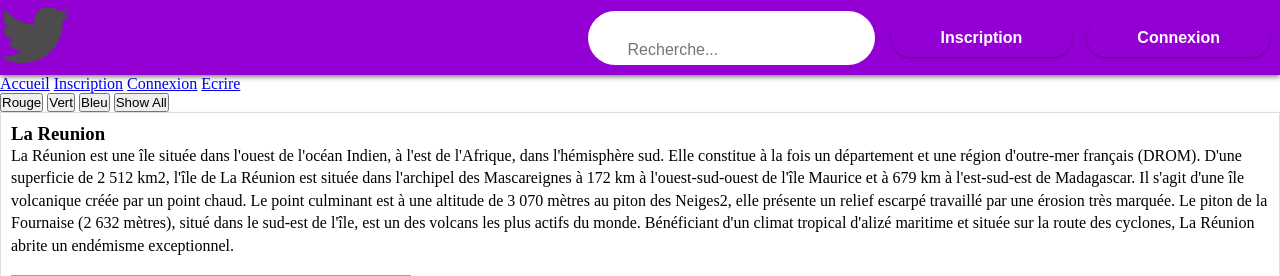
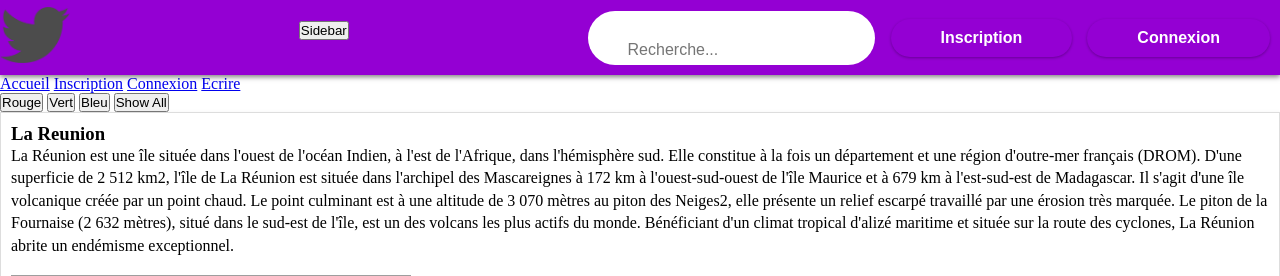
Before and after one commit to guigzlsx/Twittos, a PHP site: page /cours/index.php in a window 1280 px wide. Shown: the top 276 px of the page. Run offline with PHP 8.4, Linux system fonts and the light colour scheme; data comes from the database, SQL or seed files in the repository; data that the repository does not hold is empty; grey boxes are pictures that could not be loaded.

Commit message:
Update menu.template.php

```diff
--- a/cours/menu.template.php
+++ b/cours/menu.template.php
@@ -1,5 +1,7 @@
 <nav class="navbar">
   <img src="img/twitter.png" alt="Twitter">
+
+  <button class="navbar-bouton">Sidebar</button>
 
 
   <div class="nav-links">
```
